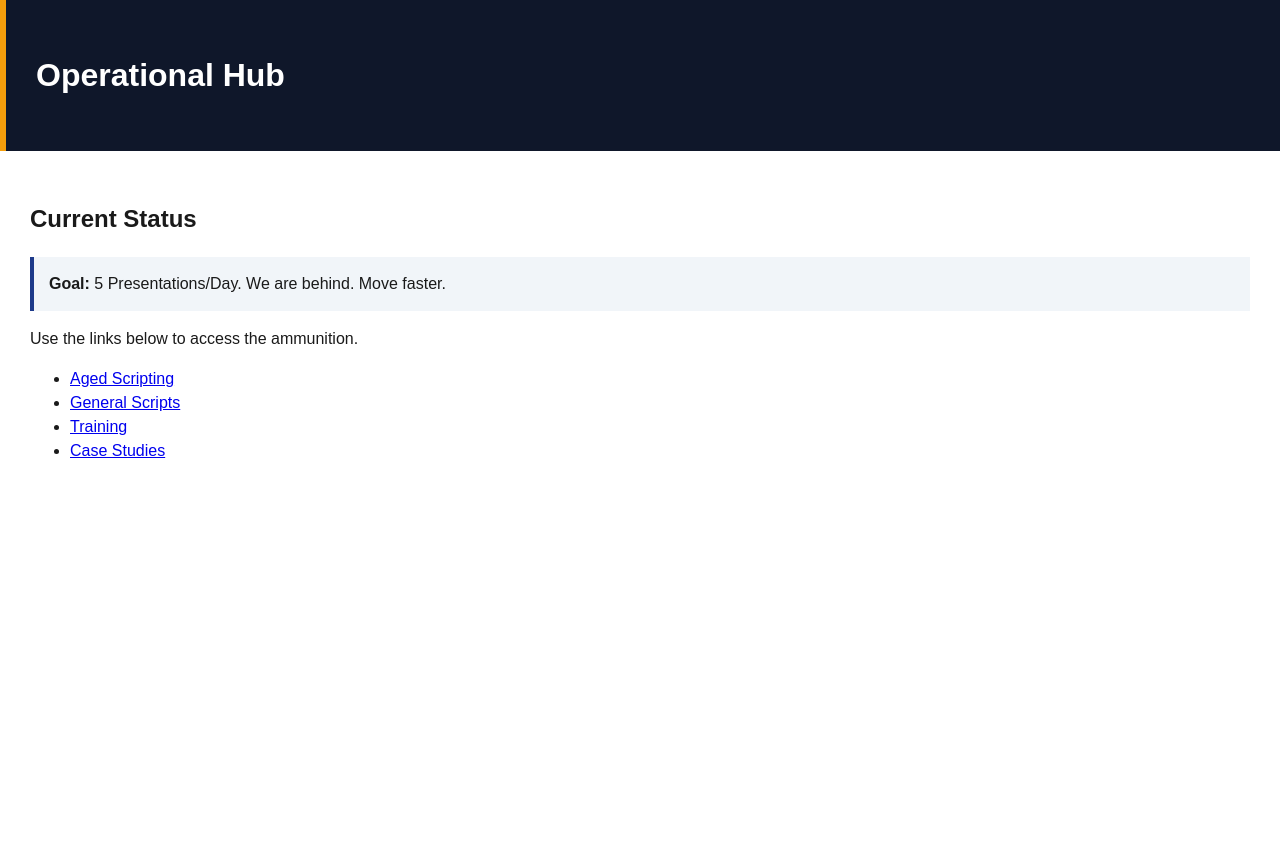
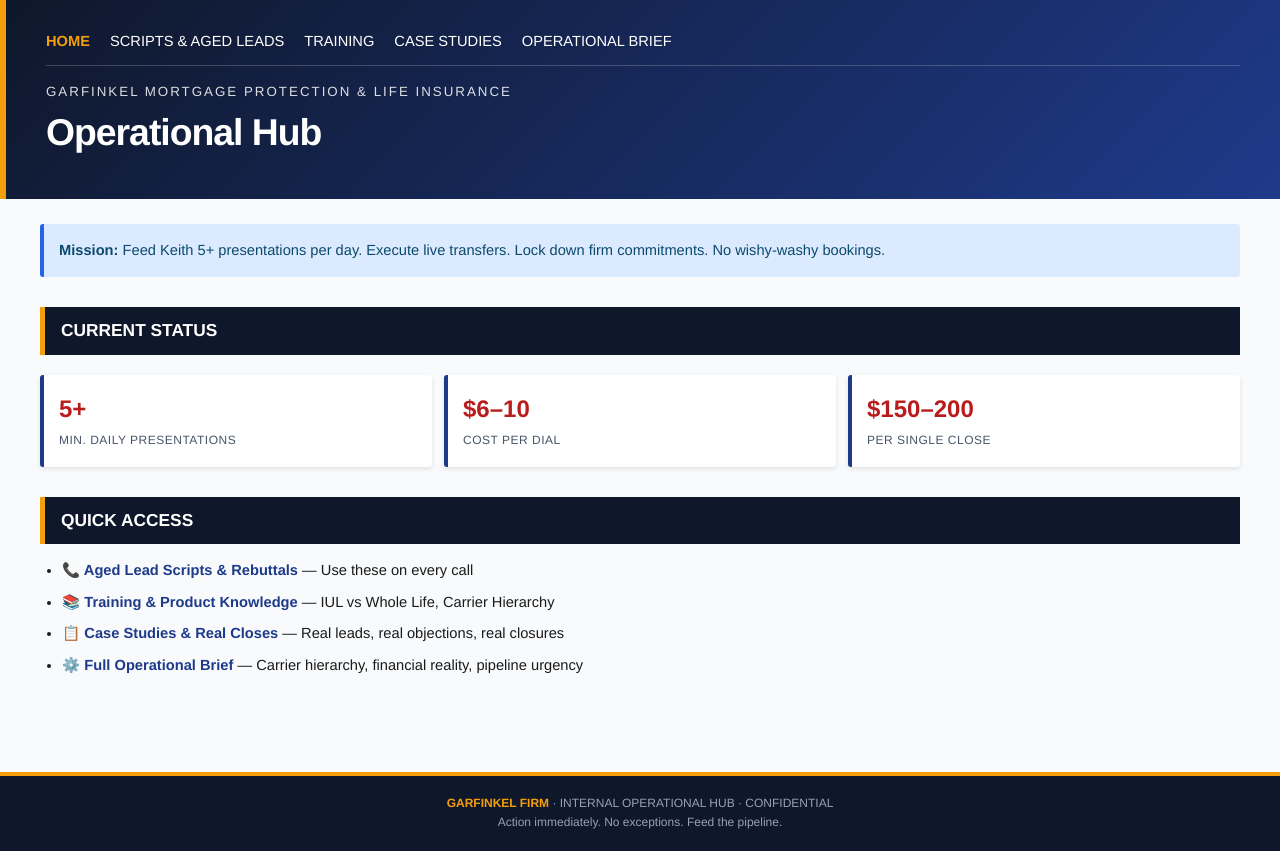
Before and after one commit to Viegou/Operational-Brief-Garfinkel-Firm, a plain HTML site: page index.html in a window 1280 px wide. Before the commit the page ends 800 px from the top, so only its background shows below. Drawn offline with Linux system fonts and the light colour scheme.

Commit message:
Update index.html

```diff
--- a/index.html
+++ b/index.html
@@ -1,22 +1,173 @@
 <!DOCTYPE html>
-<html>
-<head><style>
-    body{font-family:sans-serif;line-height:1.5;margin:0;background:#fff;color:#1a1a1a;}
-    .header{background:#0f172a;color:#fff;padding:30px;border-left:6px solid #f59e0b;}
-    .container{padding:30px;}
-    .stat{padding:15px;background:#f1f5f9;border-left:4px solid #1e3a8a;margin-bottom:10px;}
-</style></head>
+<html lang="en">
+<head>
+    <meta charset="UTF-8">
+    <meta name="viewport" content="width=device-width, initial-scale=1.0">
+    <title>Garfinkel Ops Hub</title>
+    <style>
+        * { margin: 0; padding: 0; box-sizing: border-box; }
+        body {
+            font-family: 'Helvetica Neue', Arial, sans-serif;
+            color: #1a1a1a;
+            line-height: 1.6;
+            background: #f8fafc;
+            font-size: 11pt;
+        }
+        .header {
+            background: linear-gradient(135deg, #0f172a 0%, #1e3a8a 100%);
+            color: #fff;
+            padding: 30px 40px;
+            margin-bottom: 25px;
+            border-left: 6px solid #f59e0b;
+        }
+        .header h1 {
+            margin: 0 0 6px 0;
+            font-size: 28pt;
+            font-weight: 800;
+            letter-spacing: -1px;
+        }
+        .header .subtitle {
+            font-size: 10pt;
+            opacity: 0.85;
+            text-transform: uppercase;
+            letter-spacing: 2px;
+        }
+        nav {
+            display: flex;
+            gap: 20px;
+            flex-wrap: wrap;
+            margin-bottom: 15px;
+            padding-bottom: 12px;
+            border-bottom: 1px solid rgba(255,255,255,0.2);
+        }
+        nav a {
+            color: #fff;
+            text-decoration: none;
+            font-size: 11pt;
+            font-weight: 500;
+        }
+        nav a:first-child { color: #f59e0b; font-weight: 800; }
+        nav a:hover { opacity: 0.7; }
+        .container { padding: 0 40px 40px 40px; }
+        .intro {
+            background: #dbeafe;
+            border-left: 4px solid #2563eb;
+            padding: 15px;
+            border-radius: 3px;
+            margin-bottom: 25px;
+            font-size: 11pt;
+            color: #0c4a6e;
+        }
+        h2 {
+            background: #0f172a;
+            color: #fff;
+            padding: 10px 16px;
+            font-size: 13pt;
+            margin: 30px 0 15px 0;
+            border-left: 5px solid #f59e0b;
+        }
+        .stat-row {
+            display: flex;
+            gap: 12px;
+            margin: 20px 0;
+            flex-wrap: wrap;
+        }
+        .stat {
+            flex: 1;
+            min-width: 150px;
+            background: #fff;
+            padding: 15px;
+            border-left: 4px solid #1e3a8a;
+            border-radius: 3px;
+            box-shadow: 0 2px 4px rgba(0,0,0,0.1);
+        }
+        .stat .num {
+            font-size: 18pt;
+            font-weight: 800;
+            color: #b91c1c;
+            display: block;
+        }
+        .stat .label {
+            font-size: 9pt;
+            text-transform: uppercase;
+            color: #475569;
+            letter-spacing: 0.5px;
+        }
+        ul {
+            margin: 15px 0;
+            padding-left: 22px;
+        }
+        li {
+            margin-bottom: 8px;
+            line-height: 1.6;
+        }
+        a {
+            color: #1e3a8a;
+            font-weight: 600;
+            text-decoration: none;
+        }
+        a:hover { text-decoration: underline; }
+        .footer {
+            margin-top: 40px;
+            padding: 18px 40px;
+            background: #0f172a;
+            color: #94a3b8;
+            font-size: 9pt;
+            text-align: center;
+            border-top: 4px solid #f59e0b;
+        }
+        .footer strong { color: #f59e0b; }
+    </style>
+</head>
 <body>
-<div class="header"><h1>Operational Hub</h1></div>
+
+<div class="header">
+    <nav>
+        <a href="index.html">HOME</a>
+        <a href="scripts.html">SCRIPTS & AGED LEADS</a>
+        <a href="training.html">TRAINING</a>
+        <a href="case-studies.html">CASE STUDIES</a>
+        <a href="Operational-Brief-Garfinkel-Firm.html">OPERATIONAL BRIEF</a>
+    </nav>
+    <div class="subtitle">Garfinkel Mortgage Protection & Life Insurance</div>
+    <h1>Operational Hub</h1>
+</div>
+
 <div class="container">
-    <h2>Current Status</h2>
-    <div class="stat"><strong>Goal:</strong> 5 Presentations/Day. We are behind. Move faster.</div>
-    <p>Use the links below to access the ammunition.</p>
+    <div class="intro">
+        <strong>Mission:</strong> Feed Keith 5+ presentations per day. Execute live transfers. Lock down firm commitments. No wishy-washy bookings.
+    </div>
+
+    <h2>CURRENT STATUS</h2>
+    <div class="stat-row">
+        <div class="stat">
+            <span class="num">5+</span>
+            <span class="label">Min. Daily Presentations</span>
+        </div>
+        <div class="stat">
+            <span class="num">$6–10</span>
+            <span class="label">Cost Per Dial</span>
+        </div>
+        <div class="stat">
+            <span class="num">$150–200</span>
+            <span class="label">Per Single Close</span>
+        </div>
+    </div>
+
+    <h2>QUICK ACCESS</h2>
     <ul>
-        <li><a href="MP-Aged-Script-Keith-Garfinkel.html">Aged Scripting</a></li>
-        <li><a href="scripts.html">General Scripts</a></li>
-        <li><a href="training.html">Training</a></li>
-        <li><a href="case-studies.html">Case Studies</a></li>
+        <li><a href="scripts.html">📞 Aged Lead Scripts & Rebuttals</a> — Use these on every call</li>
+        <li><a href="training.html">📚 Training & Product Knowledge</a> — IUL vs Whole Life, Carrier Hierarchy</li>
+        <li><a href="case-studies.html">📋 Case Studies & Real Closes</a> — Real leads, real objections, real closures</li>
+        <li><a href="Operational-Brief-Garfinkel-Firm.html">⚙️ Full Operational Brief</a> — Carrier hierarchy, financial reality, pipeline urgency</li>
     </ul>
+
 </div>
-</body></html>
+
+<div class="footer">
+    <strong>GARFINKEL FIRM</strong> · INTERNAL OPERATIONAL HUB · CONFIDENTIAL<br>
+    Action immediately. No exceptions. Feed the pipeline.
+</div>
+
+</body>
+</html>
```
